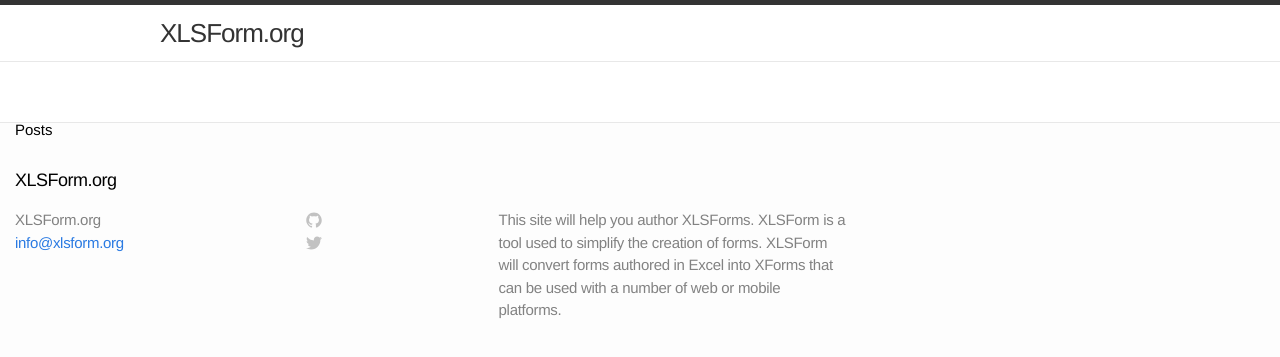
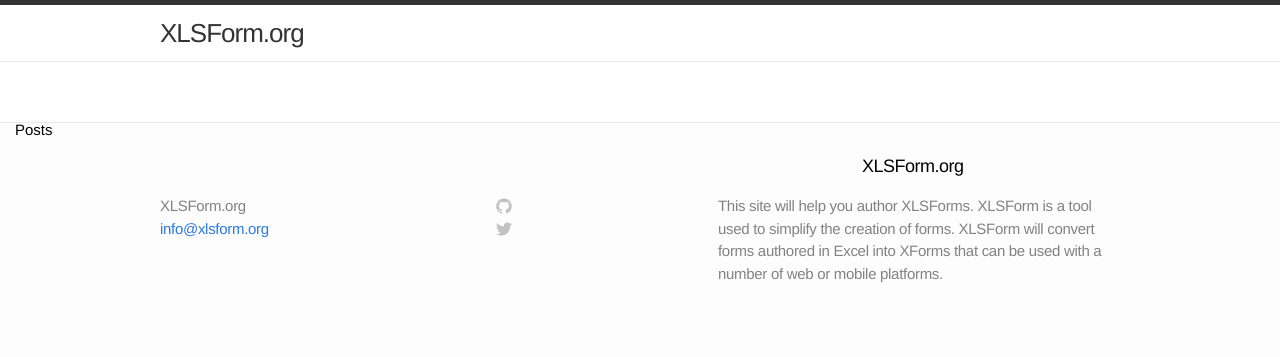
Before and after one commit to XLSForm/xlsform.github.io, a Jekyll site: the page built from index_bak.html, in a window 1280 px wide. Shown: the top 357 px of the page. Built offline with Jekyll 4.4.1, drawn with Linux system fonts in a browser that asks for light colours; nearby versions of some CDN libraries.

Commit message:
WM: Footer center container

```diff
--- a/_includes/footer.html
+++ b/_includes/footer.html
@@ -1,6 +1,6 @@
 <footer class="site-footer">
 
-  <div class="wrap">
+  <div class="container clearfix">
 
     <h2 class="footer-heading">{{ site.title }}</h2>
 
```
Also changed, not shown: 2 other files.
